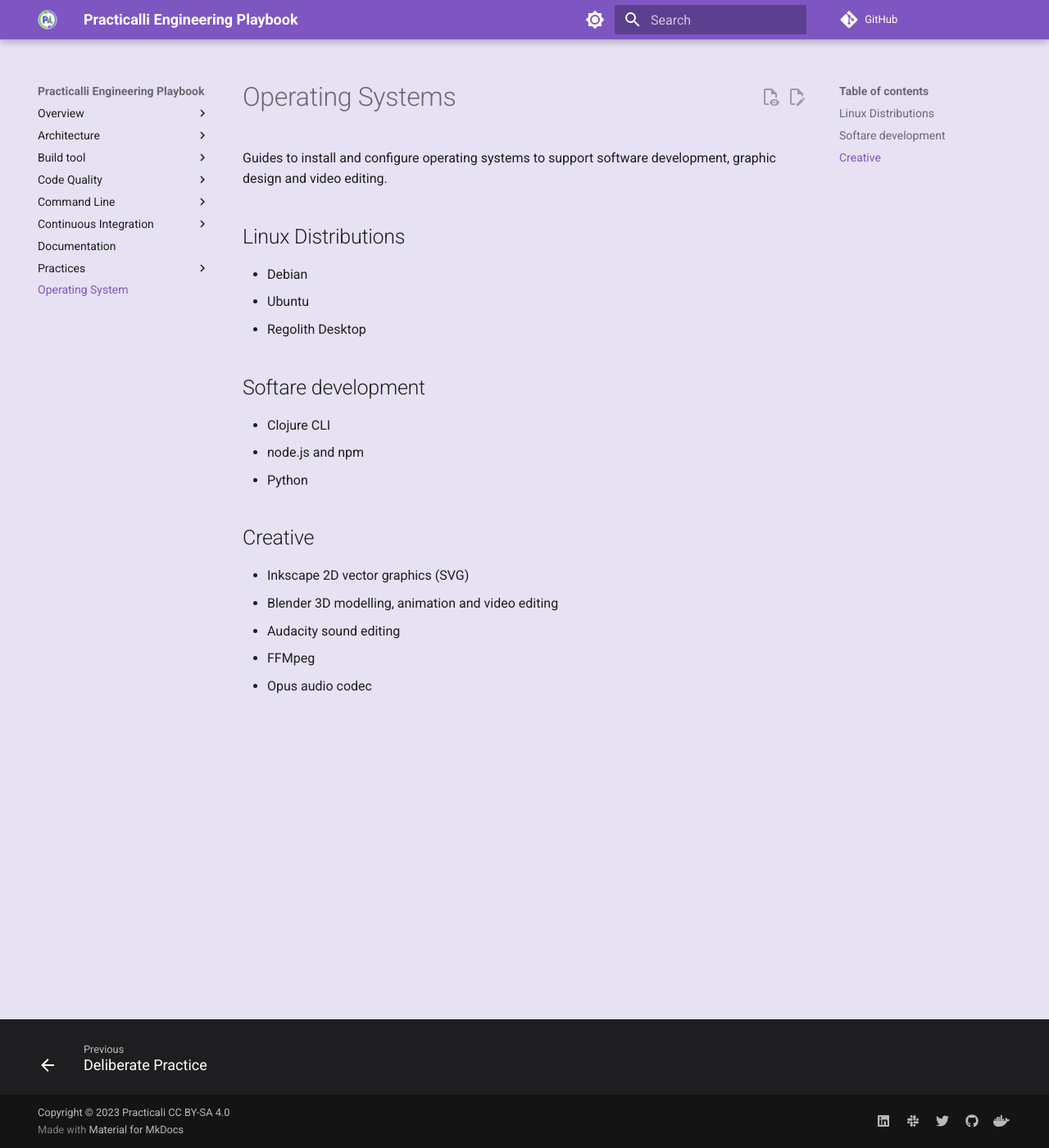
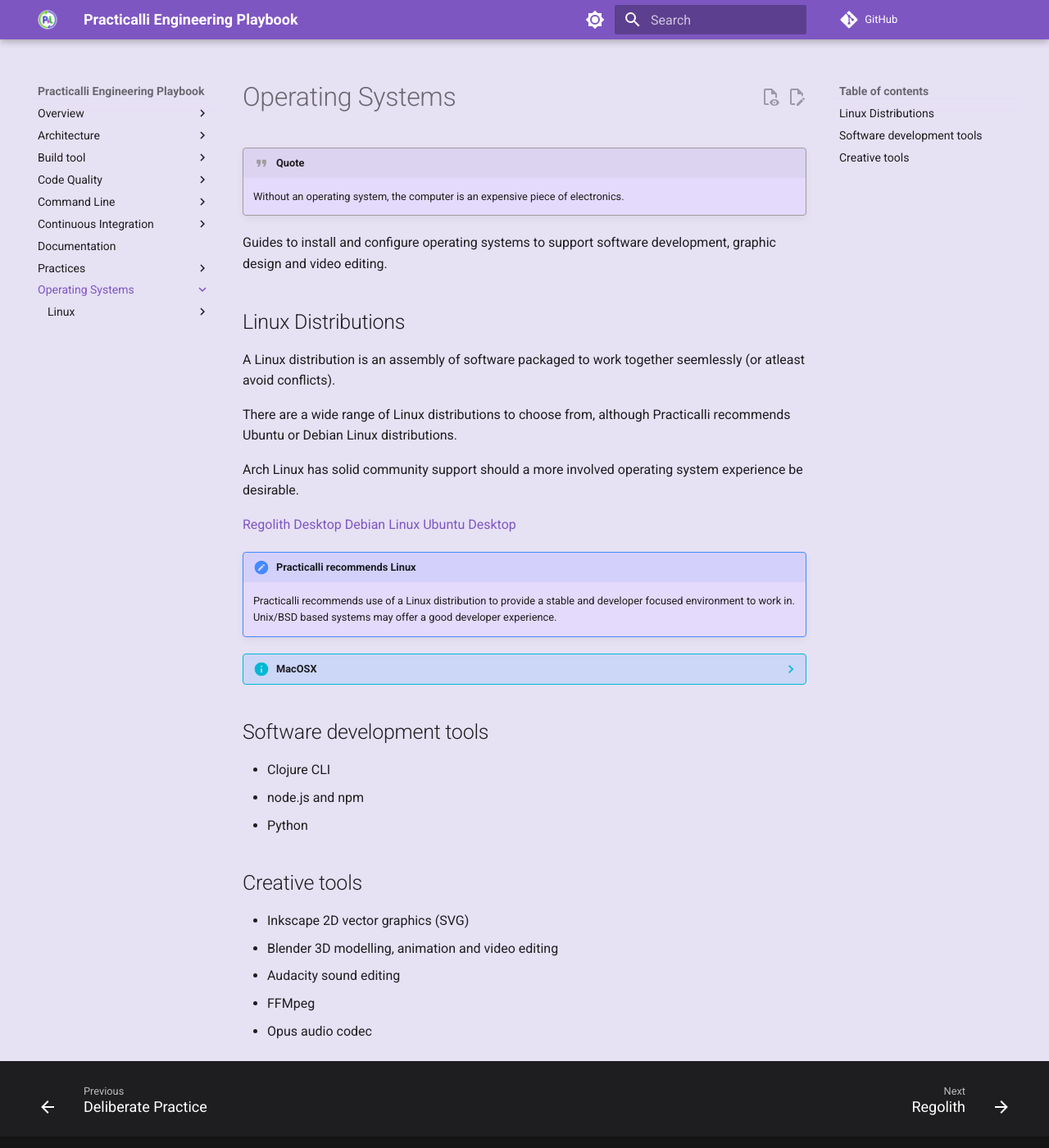
Before and after one commit to practicalli/engineering-playbook, an MkDocs documentation site: the page built from docs/os/index.md, in a window 1280 px wide and 1400 px high. Shown: the whole window at 82% size. Built offline with MkDocs 1.6.1 and Material for MkDocs 9.7.7, drawn with Linux system fonts in a browser that asks for light colours; plug-ins that fetch from the network failed and are left out; comment, search, counter and statistics services are not loaded.

Commit message:
os: new operating system section with regolith linux basics
Signed-off-by: John Practicalli <250870+practicalli-john@users.noreply.github.com>

```diff
--- a/docs/os/index.md
+++ b/docs/os/index.md
@@ -1,22 +1,39 @@
 # Operating Systems
+
+!!! QUOTE
+    Without an operating system, the computer is an expensive piece of electronics.
 
 Guides to install and configure operating systems to support software development, graphic design and video editing.
 
 ## Linux Distributions
 
-- Debian
-- Ubuntu
-- Regolith Desktop
+A Linux distribution is an assembly of software packaged to work together seemlessly (or atleast avoid conflicts).
+
+There are a wide range of Linux distributions to choose from, although Practicalli recommends Ubuntu or Debian Linux distributions.
+
+Arch Linux has solid community support should a more involved operating system experience be desirable.
+
+[Regolith Desktop](linux/regolith/)
+[Debian Linux](linux/debian/)
+[Ubuntu Desktop](linux/ubuntu/)
+
+!!! HINT "Practicalli recommends Linux"
+    Practicalli recommends use of a Linux distribution to provide a stable and developer focused environment to work in.  Unix/BSD based systems may offer a good developer experience.
+
+??? INFO "MacOSX"
+    Mac OSX is a BSD based operating system so has similar command line experience.  Coupled with Homebrew, a wide selection of developer focused packages are freely availalbe.
+
+    MacOSX is often used by companies (especially FinTech) as commercial software is used to administrate the operting system, usually by a remote System Adminstration team.
 
 
-## Softare development
+## Software development tools
 
 - Clojure CLI
 - node.js and npm
 - Python
 
 
-## Creative
+## Creative tools
 
 - Inkscape 2D vector graphics (SVG)
 - Blender 3D modelling, animation and video editing
--- a/mkdocs.yml
+++ b/mkdocs.yml
@@ -176,5 +176,8 @@
       # - TODO: practices/thinking-hats.md
       - practices/deliberate-practice.md
       # - TODO: practices/code-kata.md
-  - Operating System:
+  - Operating Systems:
       - os/index.md
+      - Linux:
+          - os/linux/index.md
+          - Regolith: os/linux/regolith.md
```
Also changed, not shown: docs/os/linux/regolith.md (added, +100 -0 lines).
